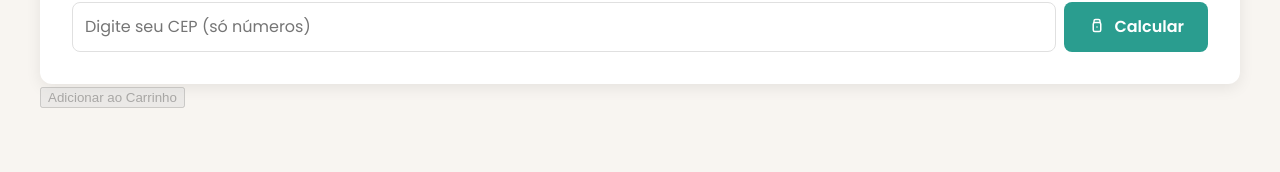
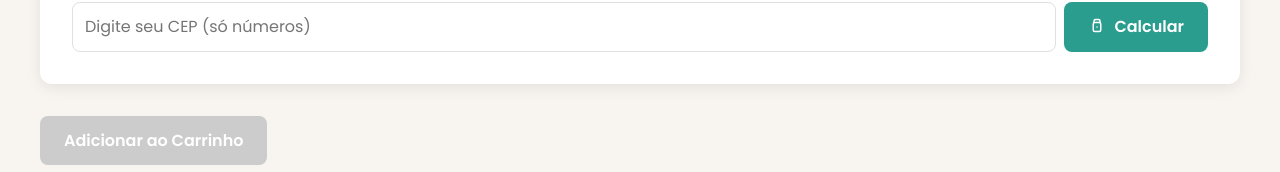
Before and after one commit to gabrielazeved1/concessionaria-vintage-react, a React (Vite) app: page /carro/1 in a window 1280 px wide. Shown: the part 780-952 px from the top of the page. Built offline with nearby package versions, Linux system fonts and the light colour scheme; data requests are answered from the project's data file.

Commit message:
Adiciona Funcionalidade do carrinho e soma do frete

```diff
--- a/src/assets/global.css
+++ b/src/assets/global.css
@@ -237,6 +237,10 @@ footer {
   transform: translateY(-2px);
 }
 
+.add-margin-top {
+  margin-top: 2rem;
+}
+
 /* ==========================================================================
    CALCULADORA DE FRETE E FILTROS
    ========================================================================== */
--- a/src/components/ShippingCalculator.jsx
+++ b/src/components/ShippingCalculator.jsx
@@ -38,7 +38,7 @@ export function calculateShipping(originState, destinationState) {
   return DEFAULT_NATIONAL_RATE;
 }
 
-export function ShippingCalculator({ originState }) {
+export function ShippingCalculator({ originState, onFreteCalculado }) {
   const [cep, setCep] = useState('');
   const [shippingInfo, setShippingInfo] = useState(null);
   const [error, setError] = useState('');
--- a/src/pages/CarroDetalhes.jsx
+++ b/src/pages/CarroDetalhes.jsx
@@ -19,7 +19,7 @@ export function CarroDetalhes() {
     const carrinho = JSON.parse(localStorage.getItem('carrinho')) || [];
     localStorage.setItem('carrinho', JSON.stringify([...carrinho, item]));
     navigate('/carrinho');
-}
+  }
 
   useEffect(() => {
     async function fetchCarDetails() {
@@ -76,12 +76,12 @@ export function CarroDetalhes() {
       {/* A calculadora só aparece se tivermos os dados da franquia */}
       {franquia && (
         <ShippingCalculator originState={franquia.estado}
-        onFreteCalculado={setFreteCalculado}
+          onFreteCalculado={setFreteCalculado}
         />
       )}
 
-      <button className="cart-button" onClick={handleAddToCart}
-      disabled={freteCalculado === null}
+      <button className="button add-margin-top" onClick={handleAddToCart}
+        disabled={freteCalculado === null}
       >
         Adicionar ao Carrinho
       </button>
```
